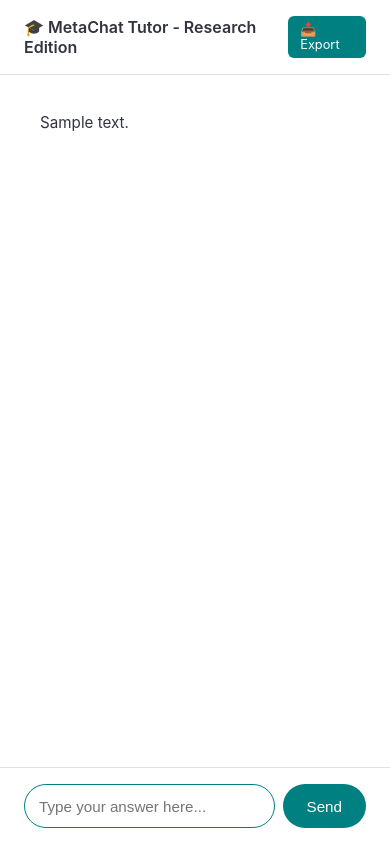
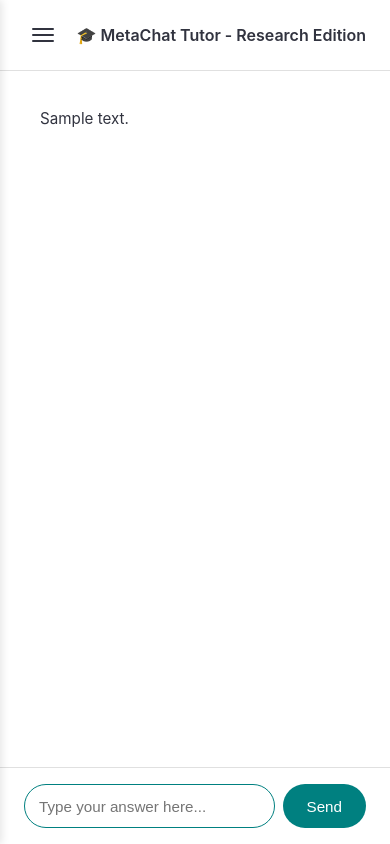
Before and after one commit to Drulena/metachat-tutor, a Django app: template tutor/templates/tutor/chat.html in a window 390 px wide. Run offline with Django 5.2, Linux system fonts and the light colour scheme; the template is opened without the code that fills it: most values are stand-ins (such as "Sample title", 1, 10 or a date in 2020).

Commit message:
feat(tutor): add mobile burger menu for side menu
- Add burger button to chat header (mobile-only)
- Show side menu as overlay with backdrop on mobile
- Reuse menu.html include for menu content
- Toggle via button, backdrop, link click, and Escape

```diff
--- a/tutor/static/tutor/style.css
+++ b/tutor/static/tutor/style.css
@@ -188,6 +188,27 @@ html, body {
 
 .mobile-export {
   display: none;
+}
+
+/* Burger button – hidden on desktop, visible on mobile */
+.burger-btn {
+  display: none;
+  background: none;
+  border: none;
+  padding: 8px;
+  cursor: pointer;
+  flex-shrink: 0;
+  margin-right: 12px;
+}
+
+.burger-line {
+  display: block;
+  width: 22px;
+  height: 2px;
+  background: #31333f;
+  margin: 4px 0;
+  border-radius: 1px;
+  transition: transform 0.3s, opacity 0.3s;
 }
 
 .chat-messages {
@@ -451,9 +472,45 @@ html, body {
   text-decoration: underline;
 }
 
+/* Mobile menu overlay */
+.mobile-menu {
+  position: fixed;
+  top: 0;
+  left: 0;
+  width: 260px;
+  height: 100%;
+  background: #fff;
+  z-index: 1000;
+  transform: translateX(-100%);
+  transition: transform 0.3s ease;
+  overflow-y: auto;
+  box-shadow: 2px 0 8px rgba(0,0,0,0.1);
+  padding: 24px 16px;
+}
+
+.mobile-menu.active {
+  transform: translateX(0);
+}
+
+.menu-backdrop {
+  position: fixed;
+  inset: 0;
+  background: rgba(0,0,0,0.5);
+  z-index: 999;
+  display: none;
+}
+
+.menu-backdrop.active {
+  display: block;
+}
+
 @media (max-width: 768px) {
   .sidebar {
     display: none;
+  }
+
+  .burger-btn {
+    display: block;
   }
 
   .mobile-export {
--- a/tutor/templates/tutor/chat.html
+++ b/tutor/templates/tutor/chat.html
@@ -15,10 +15,12 @@
   </aside>
   <main class="chat-area">
     <header class="chat-header">
+      <button id="burger-btn" class="burger-btn" aria-label="Open menu" aria-expanded="false">
+        <span class="burger-line"></span>
+        <span class="burger-line"></span>
+        <span class="burger-line"></span>
+      </button>
       <h1>🎓 MetaChat Tutor - Research Edition</h1>
-      {% if user_data.user_name %}
-        <a href="{% url 'export' %}" class="mobile-export" target="_blank">📥 Export</a>
-      {% endif %}
     </header>
     <div class="chat-messages" id="chat-messages">
       {% if not chat_history %}
@@ -74,6 +76,10 @@
     </div>
   </main>
 </div>
+<div id="menu-backdrop" class="menu-backdrop"></div>
+<div id="mobile-menu" class="mobile-menu">
+  {% include "tutor/menu.html" %}
+</div>
 <script>
   function scrollToBottom() {
     var el = document.getElementById('chat-messages');
@@ -105,6 +111,54 @@
       }
     });
   });
+
+  // Burger menu toggle
+  var burgerBtn = document.getElementById('burger-btn');
+  var mobileMenu = document.getElementById('mobile-menu');
+  var menuBackdrop = document.getElementById('menu-backdrop');
+
+  function openMenu() {
+    mobileMenu.classList.add('active');
+    menuBackdrop.classList.add('active');
+    burgerBtn.setAttribute('aria-expanded', 'true');
+  }
+
+  function closeMenu() {
+    mobileMenu.classList.remove('active');
+    menuBackdrop.classList.remove('active');
+    burgerBtn.setAttribute('aria-expanded', 'false');
+  }
+
+  if (burgerBtn) {
+    burgerBtn.setAttribute('aria-expanded', 'false');
+    burgerBtn.addEventListener('click', function() {
+      if (mobileMenu.classList.contains('active')) {
+        closeMenu();
+      } else {
+        openMenu();
+      }
+    });
+  }
+
+  if (menuBackdrop) {
+    menuBackdrop.addEventListener('click', closeMenu);
+  }
+
+  // Close menu when a link inside mobile menu is clicked
+  if (mobileMenu) {
+    mobileMenu.addEventListener('click', function(e) {
+      if (e.target.tagName === 'A') {
+        closeMenu();
+      }
+    });
+  }
+
+  // Close menu on Escape key
+  document.addEventListener('keydown', function(e) {
+    if (e.key === 'Escape' && mobileMenu && mobileMenu.classList.contains('active')) {
+      closeMenu();
+    }
+  });
 </script>
 </body>
 </html>
```
